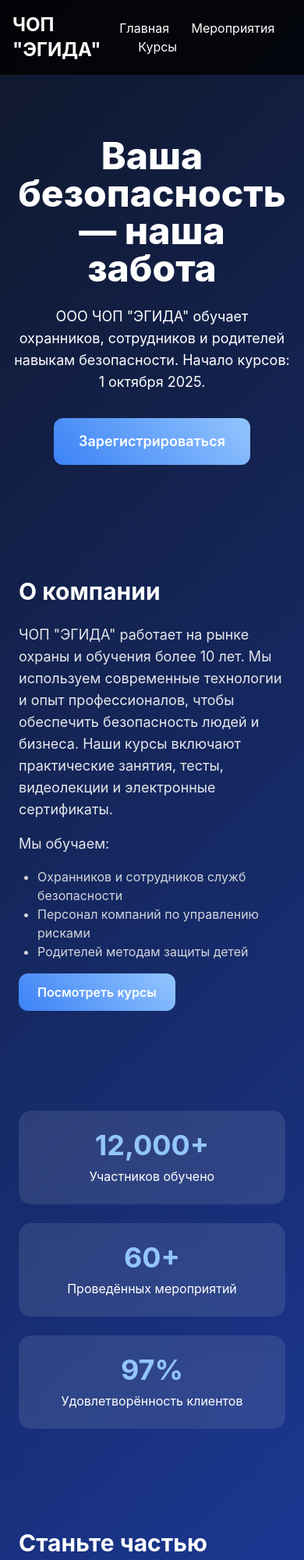
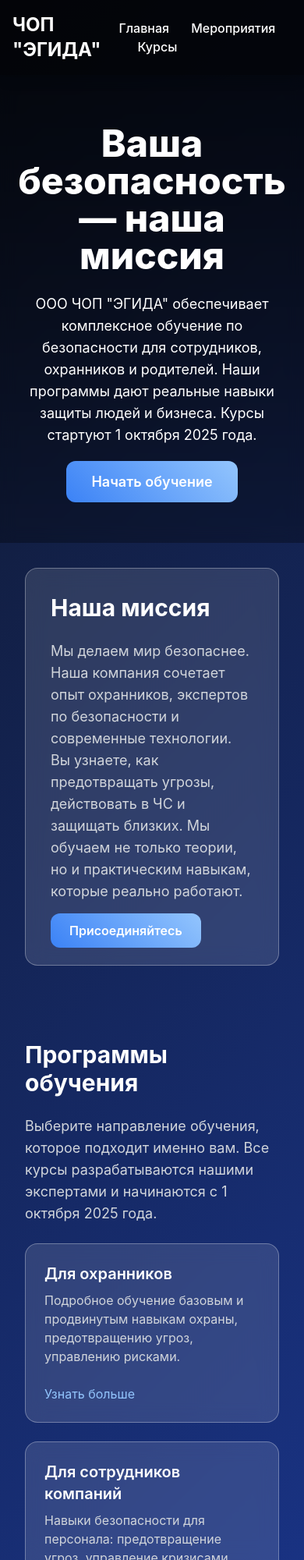
Before and after one commit to idricom/Aegis, a plain HTML site: page index.html in a window 390 px wide. Shown: the top 2000 px of the page at 78% size. Drawn offline with nearby package versions, Linux system fonts and the light colour scheme.

Commit message:
Update index.html

```diff
--- a/index.html
+++ b/index.html
@@ -1,89 +1,147 @@
+<!-- index.html -->
 <!DOCTYPE html>
 <html lang="ru">
 <head>
   <meta charset="UTF-8">
   <meta name="viewport" content="width=device-width, initial-scale=1.0">
-  <title>ООО ЧОП "ЭГИДА" – Главная</title>
+  <title>ООО ЧОП "ЭГИДА" – Безопасность и обучение</title>
   <script src="https://cdn.tailwindcss.com"></script>
+  <script src="https://unpkg.com/lucide@latest"></script>
   <style>
-    body { font-family: -apple-system, BlinkMacSystemFont, 'Segoe UI', sans-serif; background: linear-gradient(135deg,#0f172a,#1e40af); color: #fff; }
-    .btn-primary { background: linear-gradient(45deg, #3b82f6, #93c5fd); border-radius: 12px; font-weight: 600; transition: all 0.2s ease; }
-    .btn-primary:hover { background: linear-gradient(45deg, #2563eb, #60a5fa); transform: scale(1.05); }
-    .card { background: rgba(255,255,255,0.1); backdrop-filter: blur(12px); border-radius: 16px; padding: 1.5rem; transition: all 0.3s ease; }
-    .card:hover { transform: translateY(-8px); box-shadow: 0 20px 40px rgba(0,0,0,0.5); }
+    body {
+      font-family: -apple-system, BlinkMacSystemFont, 'Segoe UI', sans-serif;
+      background: linear-gradient(135deg, #0f172a, #1e40af);
+      color: #ffffff;
+    }
+    .hero {
+      background: linear-gradient(to bottom, rgba(0,0,0,0.7), rgba(0,0,0,0.3));
+      backdrop-filter: blur(10px);
+    }
+    .glass-card {
+      background: rgba(255,255,255,0.12);
+      backdrop-filter: blur(12px);
+      border-radius: 16px;
+      border: 1px solid rgba(255,255,255,0.3);
+      transition: transform 0.3s ease, box-shadow 0.3s ease;
+    }
+    .glass-card:hover {
+      transform: translateY(-8px);
+      box-shadow: 0 20px 40px rgba(0,0,0,0.5);
+    }
+    .btn-primary {
+      background: linear-gradient(45deg, #3b82f6, #93c5fd);
+      transition: background 0.3s ease, transform 0.2s ease;
+      border-radius: 12px;
+      font-weight: 600;
+    }
+    .btn-primary:hover {
+      background: linear-gradient(45deg, #2563eb, #60a5fa);
+      transform: scale(1.05);
+    }
+    .fade-in { animation: fadeIn 1.2s ease-in; }
+    @keyframes fadeIn { 0% {opacity:0; transform: translateY(30px);} 100% {opacity:1; transform:translateY(0);} }
+    select { appearance: none; -webkit-appearance: none; background: rgba(255,255,255,0.1); color:white; padding:0.75rem 1rem; border-radius:12px; border:none; }
   </style>
 </head>
 <body>
-  <nav class="bg-black bg-opacity-80 sticky top-0 z-20 p-4 flex justify-between items-center">
+  <!-- Навигация -->
+  <nav class="bg-black bg-opacity-80 sticky top-0 z-20 p-4 shadow-lg">
+    <div class="container mx-auto flex justify-between items-center">
       <div class="text-2xl font-bold">ЧОП "ЭГИДА"</div>
-    <div class="space-x-6">
-      <a href="index.html" class="hover:text-blue-300">Главная</a>
-      <a href="events.html" class="hover:text-blue-300">Мероприятия</a>
-      <a href="courses.html" class="hover:text-blue-300">Курсы</a>
+      <div class="space-x-6 font-medium">
+        <a href="index.html" class="hover:text-blue-300 transition">Главная</a>
+        <a href="events.html" class="hover:text-blue-300 transition">Мероприятия</a>
+        <a href="courses.html" class="hover:text-blue-300 transition">Курсы</a>
+      </div>
     </div>
   </nav>
 
   <!-- Hero -->
-  <section class="flex flex-col items-center justify-center text-center py-20 px-4">
-    <h1 class="text-5xl md:text-6xl font-extrabold mb-6">Ваша безопасность — наша забота</h1>
-    <p class="text-lg md:text-2xl max-w-3xl mb-8">ООО ЧОП "ЭГИДА" обучает охранников, сотрудников и родителей навыкам безопасности. Начало курсов: 1 октября 2025.</p>
-    <a href="#register" class="btn-primary px-8 py-4 text-lg">Зарегистрироваться</a>
+  <section class="hero h-[600px] flex items-center justify-center text-center px-6">
+    <div class="fade-in">
+      <h1 class="text-5xl md:text-7xl font-extrabold mb-6">Ваша безопасность — наша миссия</h1>
+      <p class="text-lg md:text-2xl mb-8 max-w-3xl mx-auto">
+        ООО ЧОП "ЭГИДА" обеспечивает комплексное обучение по безопасности для сотрудников, охранников и родителей. Наши программы дают реальные навыки защиты людей и бизнеса. Курсы стартуют 1 октября 2025 года.
+      </p>
+      <a href="#register" class="btn-primary text-white px-8 py-4 text-lg">Начать обучение</a>
+    </div>
   </section>
 
-  <!-- О компании -->
-  <section class="container mx-auto px-6 py-16">
-    <h2 class="text-3xl font-bold mb-6">О компании</h2>
-    <p class="mb-4 text-gray-200 text-lg">ЧОП "ЭГИДА" работает на рынке охраны и обучения более 10 лет. Мы используем современные технологии и опыт профессионалов, чтобы обеспечить безопасность людей и бизнеса. Наши курсы включают практические занятия, тесты, видеолекции и электронные сертификаты.</p>
-    <p class="mb-4 text-gray-200 text-lg">Мы обучаем:
-      <ul class="list-disc pl-6 mt-2 text-gray-300">
-        <li>Охранников и сотрудников служб безопасности</li>
-        <li>Персонал компаний по управлению рисками</li>
-        <li>Родителей методам защиты детей</li>
-      </ul>
+  <!-- Миссия -->
+  <section class="container mx-auto p-8">
+    <div class="glass-card p-8 mb-8">
+      <h2 class="text-3xl font-bold mb-6">Наша миссия</h2>
+      <p class="text-gray-300 mb-6 text-lg">
+        Мы делаем мир безопаснее. Наша компания сочетает опыт охранников, экспертов по безопасности и современные технологии. Вы узнаете, как предотвращать угрозы, действовать в ЧС и защищать близких. Мы обучаем не только теории, но и практическим навыкам, которые реально работают.
       </p>
-    <a href="courses.html" class="btn-primary px-6 py-3 mt-4 inline-block">Посмотреть курсы</a>
+      <a href="#register" class="btn-primary px-6 py-3 text-white">Присоединяйтесь</a>
+    </div>
   </section>
 
-  <!-- Почему выбирают нас -->
-  <section class="container mx-auto px-6 py-16 grid md:grid-cols-3 gap-6">
-    <div class="card text-center">
-      <h3 class="text-4xl font-bold text-blue-300 mb-2">12,000+</h3>
-      <p>Участников обучено</p>
+  <!-- Программы -->
+  <section class="container mx-auto p-8">
+    <h2 class="text-3xl font-bold mb-6">Программы обучения</h2>
+    <p class="text-gray-300 mb-6 text-lg">Выберите направление обучения, которое подходит именно вам. Все курсы разрабатываются нашими экспертами и начинаются с 1 октября 2025 года.</p>
+    <div class="grid grid-cols-1 md:grid-cols-3 gap-6">
+      <div class="glass-card p-6 cursor-pointer" onclick="document.getElementById('more1').classList.toggle('hidden')">
+        <h3 class="text-xl font-semibold mb-2">Для охранников</h3>
+        <p class="text-gray-300 mb-4">
+          Подробное обучение базовым и продвинутым навыкам охраны, предотвращению угроз, управлению рисками.
+        </p>
+        <div id="more1" class="hidden text-gray-200 text-sm">
+          Этот курс включает: теорию права, практические упражнения по охране объектов, сценарии реагирования на чрезвычайные ситуации, обучение взаимодействию с клиентами и коллегами, анализ кейсов угроз, и стратегии безопасного проведения мероприятий.
         </div>
-    <div class="card text-center">
-      <h3 class="text-4xl font-bold text-blue-300 mb-2">60+</h3>
-      <p>Проведённых мероприятий</p>
+        <a class="text-blue-300 hover:underline mt-2 inline-block">Узнать больше</a>
       </div>
-    <div class="card text-center">
-      <h3 class="text-4xl font-bold text-blue-300 mb-2">97%</h3>
-      <p>Удовлетворённость клиентов</p>
+
+      <div class="glass-card p-6 cursor-pointer" onclick="document.getElementById('more2').classList.toggle('hidden')">
+        <h3 class="text-xl font-semibold mb-2">Для сотрудников компаний</h3>
+        <p class="text-gray-300 mb-4">Навыки безопасности для персонала: предотвращение угроз, управление кризисами, эвакуация.</p>
+        <div id="more2" class="hidden text-gray-200 text-sm">
+          В курсе: как распознавать опасные ситуации, первая помощь, организация безопасного рабочего пространства, алгоритмы эвакуации, проверка пожарной безопасности, кибербезопасность для сотрудников, взаимодействие с охранными службами.
+        </div>
+        <a class="text-blue-300 hover:underline mt-2 inline-block">Узнать больше</a>
+      </div>
+
+      <div class="glass-card p-6 cursor-pointer" onclick="document.getElementById('more3').classList.toggle('hidden')">
+        <h3 class="text-xl font-semibold mb-2">Для родителей</h3>
+        <p class="text-gray-300 mb-4">Практическая защита детей дома, в школе, на улице и в интернете.</p>
+        <div id="more3" class="hidden text-gray-200 text-sm">
+          Курс включает: безопасное поведение ребенка, контроль гаджетов, правила онлайн-безопасности, предотвращение бытовых угроз, взаимодействие с образовательными учреждениями, обучение оказанию первой помощи, создание безопасной среды дома и на улице.
+        </div>
+        <a class="text-blue-300 hover:underline mt-2 inline-block">Узнать больше</a>
+      </div>
     </div>
   </section>
 
   <!-- Регистрация -->
-  <section id="register" class="container mx-auto px-6 py-16">
+  <section id="register" class="container mx-auto p-8">
+    <div class="glass-card p-8">
       <h2 class="text-3xl font-bold mb-6">Станьте частью безопасного будущего</h2>
-    <p class="text-gray-200 mb-6">Заполните форму ниже, чтобы начать обучение и получить доступ к курсам и мероприятиям.</p>
-    <form onsubmit="handleRegister(event)" class="grid md:grid-cols-2 gap-6">
-      <input type="text" id="name" placeholder="Имя" class="p-4 rounded-lg bg-gray-800 text-white" required>
-      <input type="email" id="email" placeholder="E-mail" class="p-4 rounded-lg bg-gray-800 text-white" required>
-      <input type="tel" id="phone" placeholder="Телефон" class="p-4 rounded-lg bg-gray-800 text-white" required>
-      <select id="category" class="p-4 rounded-lg bg-gray-800 text-white" required>
-        <option value="">Категория</option>
+      <p class="text-gray-300 mb-6 text-lg">Заполните форму, чтобы начать обучение с 1 октября 2025 года.</p>
+      <form id="register-form" onsubmit="handleRegister(event)" class="space-y-4">
+        <div class="grid grid-cols-1 md:grid-cols-2 gap-6">
+          <input type="text" id="name" placeholder="Имя" class="bg-gray-800 text-white border-none rounded-lg p-4 focus:outline-none focus:ring-2 focus:ring-blue-600" required>
+          <input type="email" id="email" placeholder="E-mail" class="bg-gray-800 text-white border-none rounded-lg p-4 focus:outline-none focus:ring-2 focus:ring-blue-600" required>
+          <input type="tel" id="phone" placeholder="Телефон" class="bg-gray-800 text-white border-none rounded-lg p-4 focus:outline-none focus:ring-2 focus:ring-blue-600" required>
+          <select id="category" class="bg-gray-800 text-white border-none rounded-lg p-4 focus:outline-none focus:ring-2 focus:ring-blue-600" required>
+            <option value="">Выберите категорию</option>
             <option value="Охранник">Охранник</option>
-        <option value="Сотрудник">Сотрудник</option>
+            <option value="Сотрудник">Сотрудник компании</option>
             <option value="Родитель">Родитель</option>
           </select>
-      <button type="submit" class="btn-primary px-8 py-4 text-lg md:col-span-2">Зарегистрироваться</button>
+        </div>
+        <button type="submit" class="btn-primary px-8 py-4 text-lg">Зарегистрироваться</button>
       </form>
+    </div>
   </section>
 
-  <footer class="bg-black bg-opacity-80 text-center p-6">
-    &copy; 2025 ООО ЧОП "ЭГИДА"
+  <footer class="bg-black bg-opacity-80 text-white p-6 mt-8 text-center">
+    <p>&copy; 2025 ООО ЧОП "ЭГИДА". Все права защищены.</p>
   </footer>
 
   <script>
-    function handleRegister(e){
+    function handleRegister(e) {
       e.preventDefault();
       const data = {
         name: document.getElementById('name').value,
```
Lines whose indentation alone changed are shown as unchanged.
